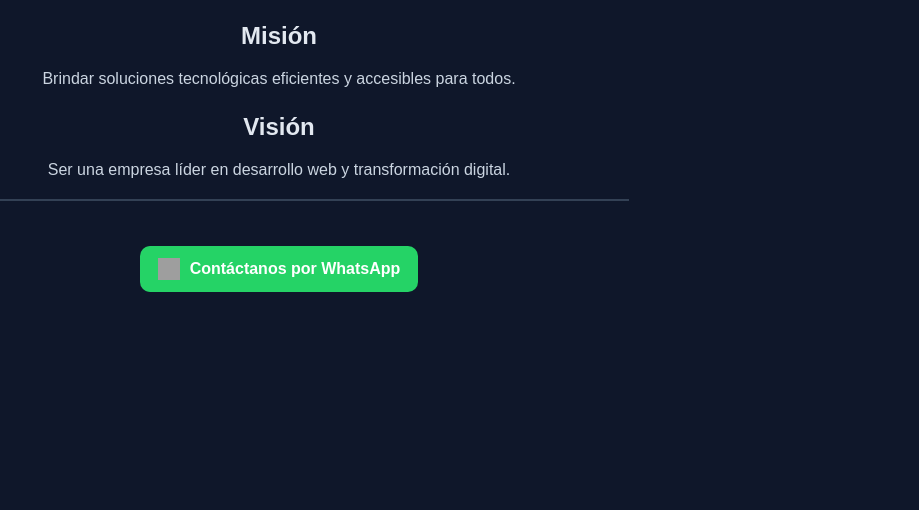
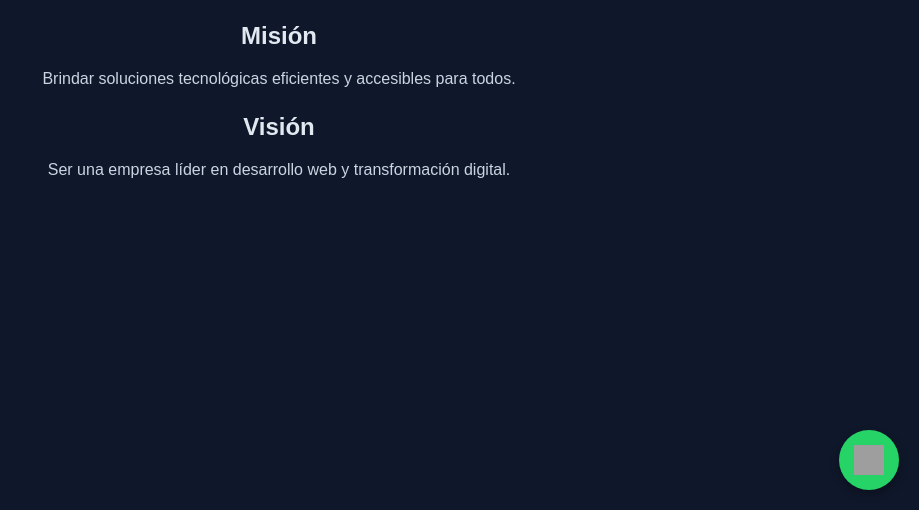
Before and after one commit to Abromero15/web-blog, a Flask app: page / in a window 1280 px wide. Shown: the part 290-800 px from the top of the page, without its empty margins (361-1280 px from the left). Run offline with Flask 3, Linux system fonts and the light colour scheme; grey boxes are pictures that could not be loaded.

Commit message:
pagina mantenimiento pro con whatsapp flotante

```diff
--- a/static/css/style.css
+++ b/static/css/style.css
@@ -34,27 +34,29 @@ hr {
     margin: 20px 0;
 }
 
-/* BOTÓN WHATSAPP */
-.whatsapp-btn {
-    display: inline-flex;
+/* WHATSAPP FLOTANTE */
+.whatsapp-float {
+    position: fixed;
+    width: 60px;
+    height: 60px;
+    bottom: 20px;
+    right: 20px;
+    background-color: #25D366;
+    border-radius: 50%;
+    display: flex;
     align-items: center;
-    gap: 10px;
-    margin-top: 25px;
-    padding: 12px 18px;
-    background: #25D366;
-    color: white;
-    text-decoration: none;
-    border-radius: 10px;
-    font-weight: bold;
+    justify-content: center;
+    box-shadow: 0 4px 10px rgba(0,0,0,0.3);
     transition: 0.3s;
+    z-index: 1000;
 }
 
-.whatsapp-btn img {
-    width: 22px;
-    height: 22px;
+.whatsapp-float img {
+    width: 30px;
+    height: 30px;
 }
 
-.whatsapp-btn:hover {
-    background: #1ebe5d;
-    transform: scale(1.05);
+.whatsapp-float:hover {
+    transform: scale(1.1);
+    background-color: #1ebe5d;
 }
--- a/templates/index.html
+++ b/templates/index.html
@@ -26,19 +26,16 @@
     <h2>Visión</h2>
     <p>Ser una empresa líder en desarrollo web y transformación digital.</p>
 
-    <hr>
+</div>
 
-    <!-- BOTÓN WHATSAPP -->
-    <a class="whatsapp-btn"
-       href="https://wa.me/595981248800"
-       target="_blank">
+<!-- BOTÓN WHATSAPP FLOTANTE -->
+<a class="whatsapp-float"
+   href="https://wa.me/595981248800"
+   target="_blank">
 
-        <img src="https://cdn-icons-png.flaticon.com/512/733/733585.png" alt="WhatsApp">
+    <img src="https://cdn-icons-png.flaticon.com/512/733/733585.png" alt="WhatsApp">
 
-        Contáctanos por WhatsApp
-    </a>
-
-</div>
+</a>
 
 </body>
 </html>
```
